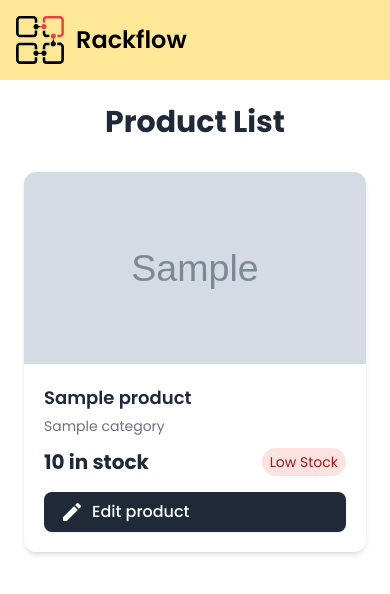
After one commit to rehambakri/rackflow, a Django app: page /dashboard/list_critical_products.html in a window 390 px wide. The commit adds this page. Shown: the top 594 px of the page. Run offline with Django 5.2, Linux system fonts and the light colour scheme; tables that the repository leaves empty hold one stand-in row (values such as "Sample post"); grey boxes marked "Sample" are stand-in pictures; some libraries are stand-ins or nearby versions.

Commit message:
feat: add low quantity products page

```diff
--- /dev/null
+++ b/rackflow/dashboard/templates/list_critical_products.html
@@ -0,0 +1,53 @@
+{% extends "base.html" %}
+{% load static %}
+
+{% block content %}
+<div class="container mx-auto p-6 md:p-8">
+
+  <!-- Header -->
+  <header class="flex flex-col sm:flex-row justify-between items-center mb-8">
+    <div>
+      <h1 class="text-3xl font-bold text-gray-800">Product List</h1>
+    </div>
+  </header>
+
+
+  <!-- Product Grid -->
+  <div class="grid grid-cols-1 sm:grid-cols-2 md:grid-cols-3 lg:grid-cols-4 xl:grid-cols-5 gap-6">
+    {% for product in iscritical %}
+      <div class="bg-white rounded-xl shadow-md overflow-hidden hover:shadow-lg transition-shadow duration-300">
+        <a href="{% url 'product:details' product.id %}">
+          <img alt="{{ product.name }}" class="w-full h-48 object-cover" src="{{ product.image.url }}" />
+          <div class="p-5">
+              <h3 class="text-lg font-semibold text-gray-800 mb-1 truncate">{{ product.name }}</h3>
+              <p class="text-sm text-gray-500 mb-3">{{ product.category }}</p>
+              <div class="flex justify-between items-center mb-3">
+                  <p class="text-xl font-bold text-gray-800">{{ product.quantity }} in stock</p>
+                  <span class="text-sm px-2 py-1 rounded-full {% if product.quantity > 70 %}bg-green-100 text-green-800{% else %}bg-red-100 text-red-800{% endif %}">
+                      {% if product.quantity > 70 %}In Stock{% else %}Low Stock{% endif %}
+                    </span>
+                </div>
+            </a>
+          <div class="m-auto">
+            <a href="{% url 'product:update' product.id %}" class="mt-4 sm:mt-0 bg-gray-800 hover:bg-gray-700 text-white font-medium py-2 px-4 rounded-lg shadow-sm flex items-center">
+              <span class="material-icons mr-2">edit</span>
+              Edit product
+            </a>
+          </div>
+        </div>
+      </div>
+    {% empty %}
+      <div class="col-span-full text-center py-12">
+        <div class="text-gray-400 mb-4">
+          <span class="material-icons text-6xl">inventory_2</span>
+        </div>
+        <h3 class="text-xl font-medium text-gray-600 mb-2">No products found</h3>
+        <p class="text-gray-500">Try adjusting your search or filter criteria</p>
+      </div>
+    {% endfor %}
+  </div>
+
+
+
+</div>
+{% endblock %}
--- a/rackflow/dashboard/urls.py
+++ b/rackflow/dashboard/urls.py
@@ -5,4 +5,7 @@ from . import views
 
 urlpatterns = [
         path('add-employee/', views.add_employee, name='add_employee'),
+        path('list_critical_products.html',views.is_critical, name='is_critical'),
+
+
 ]
--- a/rackflow/dashboard/views.py
+++ b/rackflow/dashboard/views.py
@@ -1,8 +1,15 @@
 from django.shortcuts import render
-
+from product.models import Product
+from product.views import ProductList
 # Create your views here.
 
 
 
 def add_employee(request):
         return render(request, 'add_employee.html')
+
+def is_critical(request):
+    critical_products = [p for p in Product.objects.all() if p.is_critical]
+    return render(request, 'list_critical_products.html', {
+        'iscritical': critical_products
+    })
--- a/rackflow/product/models.py
+++ b/rackflow/product/models.py
@@ -35,10 +35,19 @@ class Product(models.Model):
         blank=False,
     )
 
+    is_critical_product = models.BooleanField(default=False)
+
+
     @property
     def quantity(self):
         result = self.details.aggregate(total=Sum("quantity"))
         return result["total"] or 0
+
+    @property
+    def is_critical(self):
+        return self.quantity <= 70
+
+
 
     def __str__(self):
         return str(self.name)
--- a/rackflow/product/templates/product/index.html
+++ b/rackflow/product/templates/product/index.html
@@ -40,7 +40,7 @@
             <select name="items" class="w-full bg-white border border-gray-300 text-gray-700 py-2 px-4 rounded-lg focus:outline-none focus:ring-2 focus:ring-[var(--primary-dark)] focus:border-[var(--primary-dark)]">
               <option value="10" {% if current_filters.items_query == 10 %}selected{% endif %}>Ten items</option>
               <option value="20" {% if current_filters.items_query == 20 %}selected{% endif %}>Twenty items</option>
-              <option value="30" {% if current_filters.items_query == 30 %}selected{% endif %}>Therty items</option>
+              <option value="30" {% if current_filters.items_query == 30 %}selected{% endif %}>Thirty items</option>
             </select>
           </div>
 
--- a/rackflow/product/views.py
+++ b/rackflow/product/views.py
@@ -53,11 +53,6 @@ class ProductList(ListView):
 
         return context
 
-    # def get_context_data(self, **kwargs):
-    #     context = super().get_context_data(**kwargs)
-    #     categories = Category.objects.all()
-    #     context["categories"] = categories
-    #     return context
 
 
 class ProductCreate(CreateView):
```
